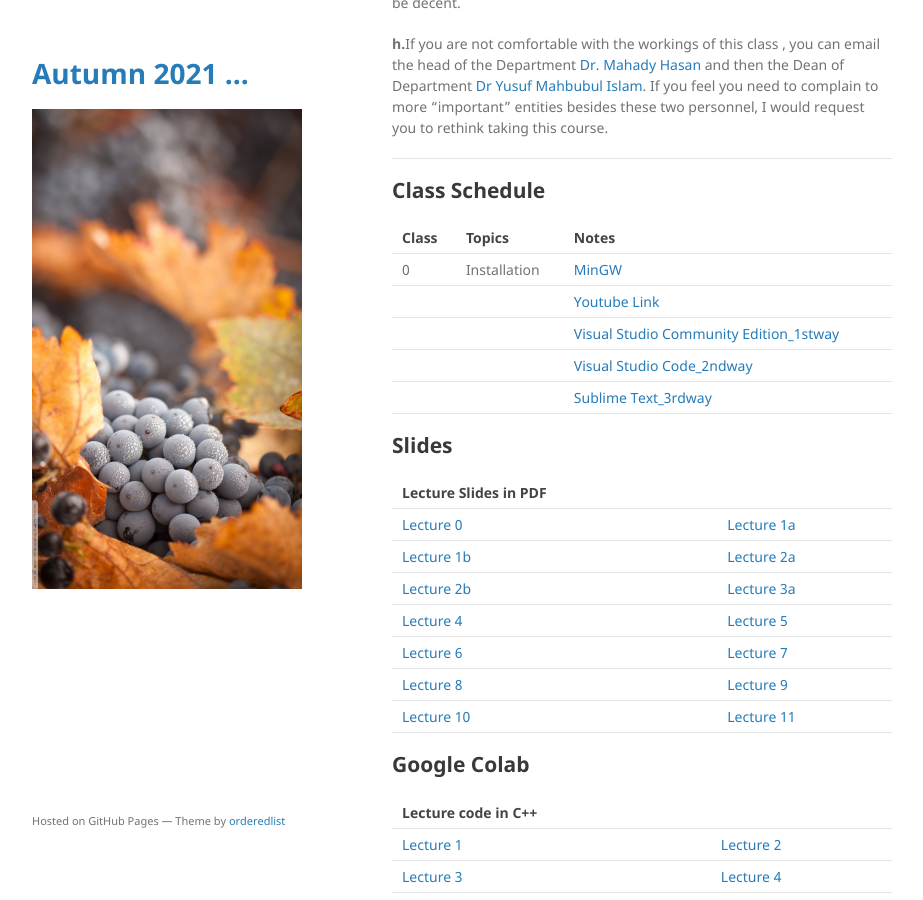
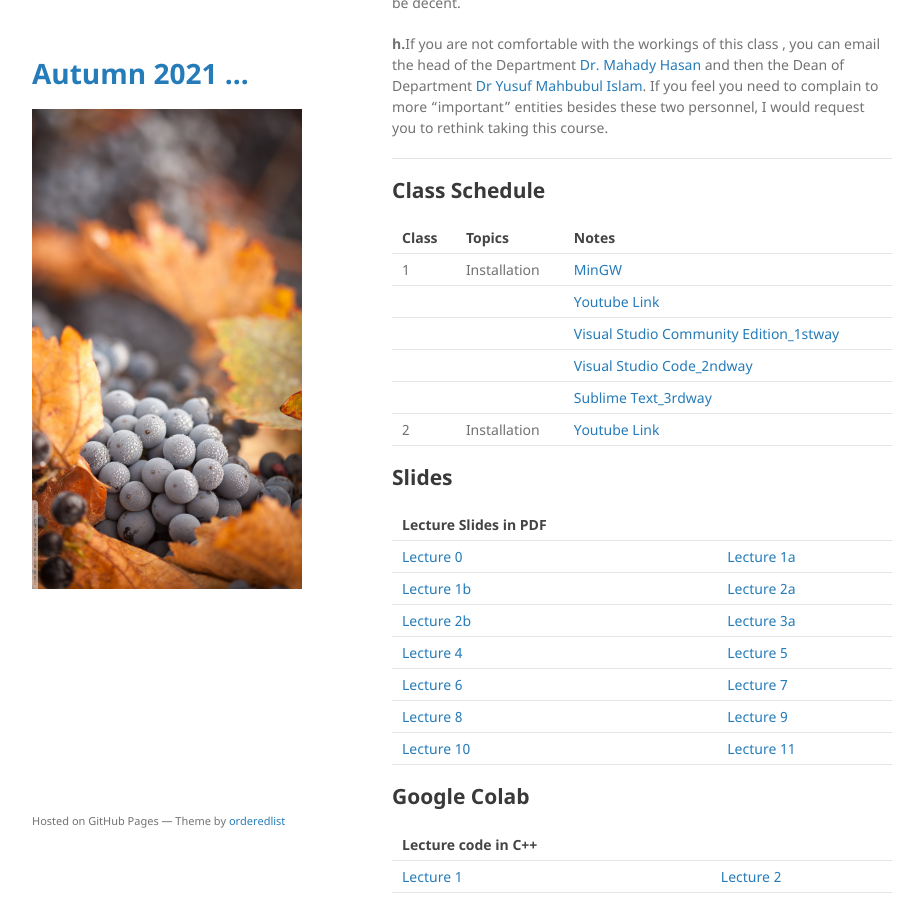
Before and after one commit to mohammadmotiurrahman/mohammadmotiurrahman.github.io, a Jekyll site: the page built from cse203_6/index.md, in a window 1280 px wide and 900 px high, scrolled down 1876 px. Shown: the whole window, without its empty margins (178-1101 px from the left). Built offline with Jekyll 4.4.1, drawn with Linux system fonts in a browser that asks for light colours; our own code applies the rules of GitHub Pages for plain Markdown files.

Commit message:
Update index.md

```diff
--- a/cse203_6/index.md
+++ b/cse203_6/index.md
@@ -66,11 +66,12 @@ environment will force me to not evaluate your exam copies.
 
 | Class   | Topics       | Notes                                                                                                          |
 |:--------|:-------------|:---------------------------------------------------------------------------------------------------------------|
-| 0       | Installation | [MinGW](https://drive.google.com/file/d/1WfPqvXIQ9ImnaKR7J7J3UnXzxPoBlpZH/view)                                |
-|         |              | [Youtube Link](https://youtu.be/ELMjMr3U6JI)                                                                                               |
-|         |              | [Visual Studio Community Edition_1stway](https://visualstudio.microsoft.com/free-developer-offers/)                   |
-|         |              | [Visual Studio Code_2ndway](https://code.visualstudio.com/?wt.mc_id=vscom_downloads)                                  |
-|         |              | [Sublime Text_3rdway](https://www.sublimetext.com/)                                                                   |
+| 1       | Installation | [MinGW](https://drive.google.com/file/d/1WfPqvXIQ9ImnaKR7J7J3UnXzxPoBlpZH/view)                                |
+|         |              | [Youtube Link](https://youtu.be/ELMjMr3U6JI)                                                                   |
+|         |              | [Visual Studio Community Edition_1stway](https://visualstudio.microsoft.com/free-developer-offers/)            |
+|         |              | [Visual Studio Code_2ndway](https://code.visualstudio.com/?wt.mc_id=vscom_downloads)                           |
+|         |              | [Sublime Text_3rdway](https://www.sublimetext.com/)                                                            |
+| 2       | Installation | [Youtube Link](https://youtu.be/HSDYVbjF34A)                                                                   |
 
 
 
```
